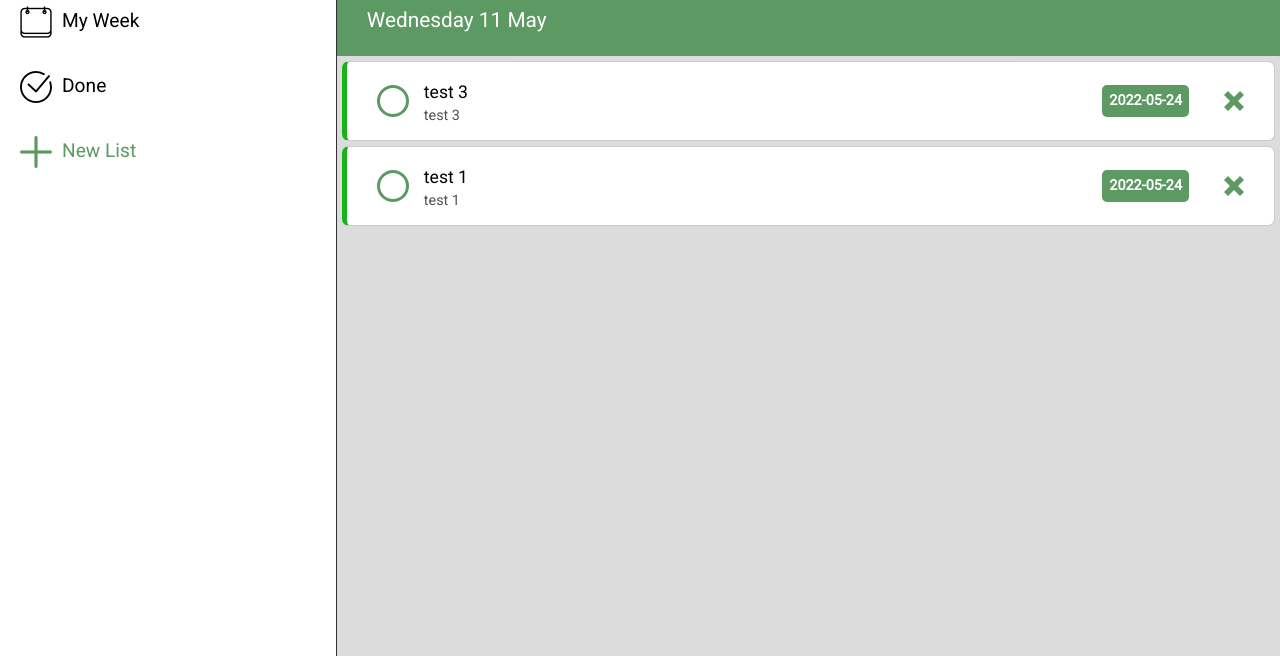
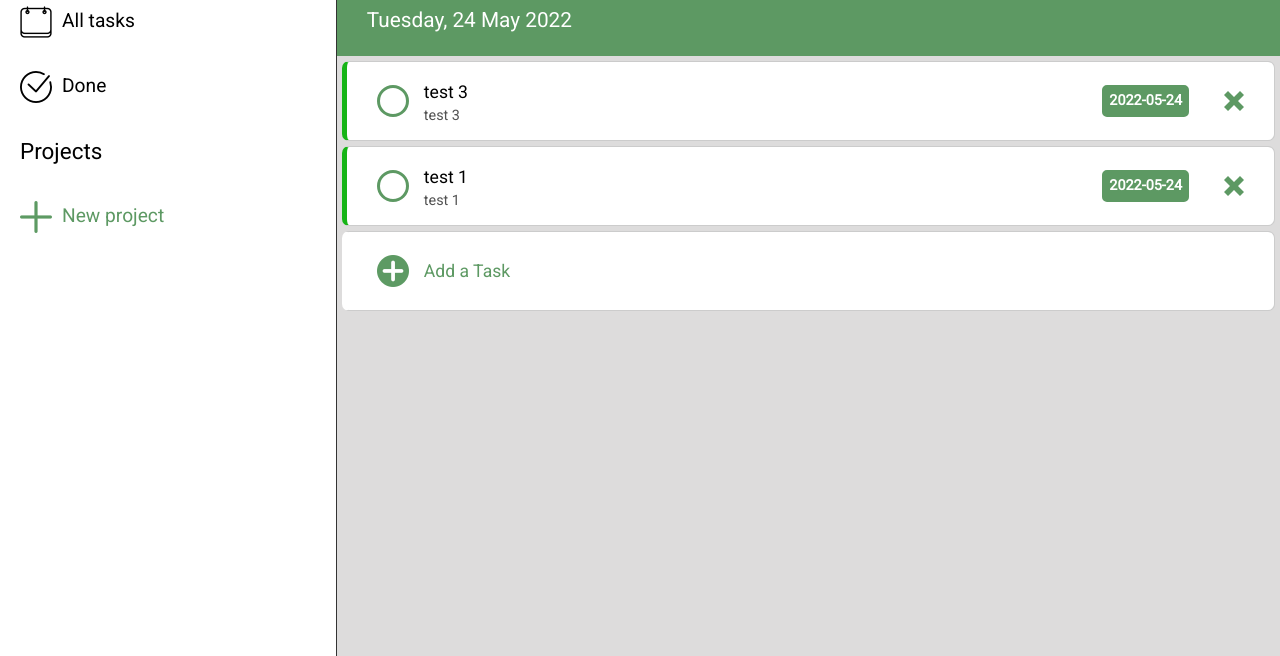
Before and after one commit to Vinicius-C13/odin-todo-list, a website built with webpack: page dist/index.html in a window 1280 px wide. Both pictures are taken after a click on the item "My day". Shown: the part 144-800 px from the top of the page. Built offline with nearby package versions, Linux system fonts and the light colour scheme.

Commit message:
Added a "all tasks" tab

```diff
--- a/src/index.js
+++ b/src/index.js
@@ -116,14 +116,12 @@ const UI = (() => {
             addTaskToList(task);
             storeTask(task);
         });
-        console.log(tasksArray);
     };
 
     const displayFilteredTasks = (tasksArray)=> {
         tasksArray.forEach(task=>{
             addTaskToList(task);
         });
-        console.log(tasksArray);
     };
 
     const storeTask = (task) => {
@@ -138,13 +136,13 @@ const UI = (() => {
         task_div.classList.add('task-item', task.prior);
 
         task_div.innerHTML = `
-            <div class="check-btn"></div>
+            <div class="check-btn btn-pointer"></div>
             <div class="main-task-infos">
                 <div class="task-title">${task.title}</div>
                 <div class="details">${task.desc}</div>
             </div>
             <div class="date">${task.date}</div>
-            <div class="delete-btn"></div>
+            <div class="delete-btn btn-pointer"></div>
         `
         //Eu associei um objeto à um elemento html. Isso vai permitir que eu retire o objeto da array e o elemento do DOM.
         task_div.objectAssign = task;
@@ -153,7 +151,11 @@ const UI = (() => {
     }
 
     const clearTaskDisplay = () => {
-        document.querySelector('#main').innerHTML = '';
+        document.querySelector('#main').innerHTML = `
+            <div class="new-task-card btn-pointer">
+                <img class="new-task-btn" src="./assets/add.png" alt="plus icon">
+                Add a Task
+            </div>`;
     }
 
     const deleteTask = (taskElement, taskObject)=> {
@@ -170,6 +172,21 @@ const UI = (() => {
         document.querySelector('.new-overlay').classList.remove('show-task-form');
     }
 
+    const displayCurrentDate = (() => {
+        const dateField = document.querySelector('.actual-date');
+        dateField.textContent = Logic.getReadableDate();
+    })();
+
+    const displayListTitle = (title) => {
+        const titleField = document.querySelector('.chosen-list-title');
+        titleField.textContent = title;
+    }
+
+    const filterAllTasks = () => {
+        clearTaskDisplay();
+        displayFilteredTasks(generalTasksArray);
+    }
+
     const filterTodayTasks = () => {
         const todayTasks = generalTasksArray.filter((el)=>{
             return el.date === Logic.getCurrentDate().currentDate;
@@ -178,7 +195,7 @@ const UI = (() => {
         displayFilteredTasks(todayTasks);
     }
 
-    return {openTaskForm, closeTaskForm, addTaskToList, displayTasks, deleteTask, filterTodayTasks, clearTaskDisplay, storeTask}
+    return {openTaskForm, closeTaskForm, addTaskToList, displayTasks, deleteTask, filterTodayTasks, clearTaskDisplay, storeTask, displayListTitle, filterAllTasks}
 })();
 
 //Store module: Handles storage
@@ -202,6 +219,7 @@ document.querySelector('form').addEventListener("submit", (e)=>{
     UI.addTaskToList(newTask);
     UI.storeTask(newTask);
     UI.closeTaskForm();
+
 })
 
 document.querySelectorAll('.task-item').forEach((item) => {
@@ -209,7 +227,14 @@ document.querySelectorAll('.task-item').forEach((item) => {
 });
 
 //Event: Open form
-document.querySelector('.new-task-btn').addEventListener('click', ()=>UI.openTaskForm());
+//document.querySelector('.new-task-card').addEventListener('click', ()=>UI.openTaskForm());
+
+document.addEventListener('click', (e) => {
+    if(e.target.classList.contains('new-task-card') || e.target.classList.contains('new-task-btn')) {
+        UI.openTaskForm();
+    }
+});
+
 //Event: Close form
 document.querySelector('#close-form-btn').addEventListener('click', ()=>UI.closeTaskForm());
 
@@ -221,12 +246,23 @@ document.addEventListener('click', (e)=>{
 })
 
 //Event: add a new list
-document.querySelector('.new-list-btn').addEventListener('click', (e)=> console.log(e.target));
+document.querySelector('.new-list-btn').addEventListener('click', (e)=> {
+
+});
 
 //Event: Select today tasks
 document.querySelector('#my-day-tasks').addEventListener('click', () => {
     UI.filterTodayTasks();
+    UI.displayListTitle('My day');
 });
+
+//Events: Select all tasks
+document.querySelector('#all-tasks').addEventListener('click', () => {
+    UI.filterAllTasks();
+    UI.displayListTitle('All tasks');
+});
+
+document.addEventListener('DOMContentLoaded', ()=>UI.displayListTitle('All tasks'));
 
 //Event: Create new Project List
 
```
Also changed, not shown: dist/index.html, dist/main.js, dist/style.css.
